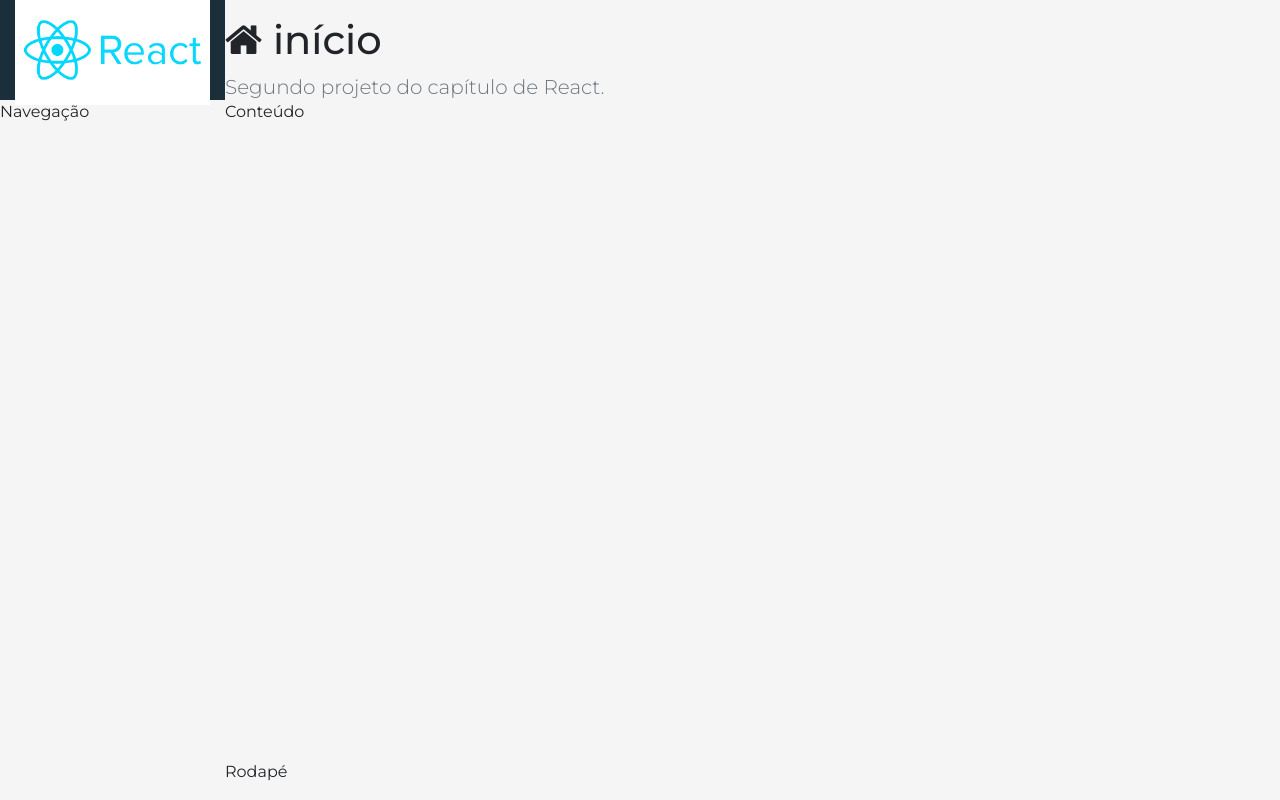
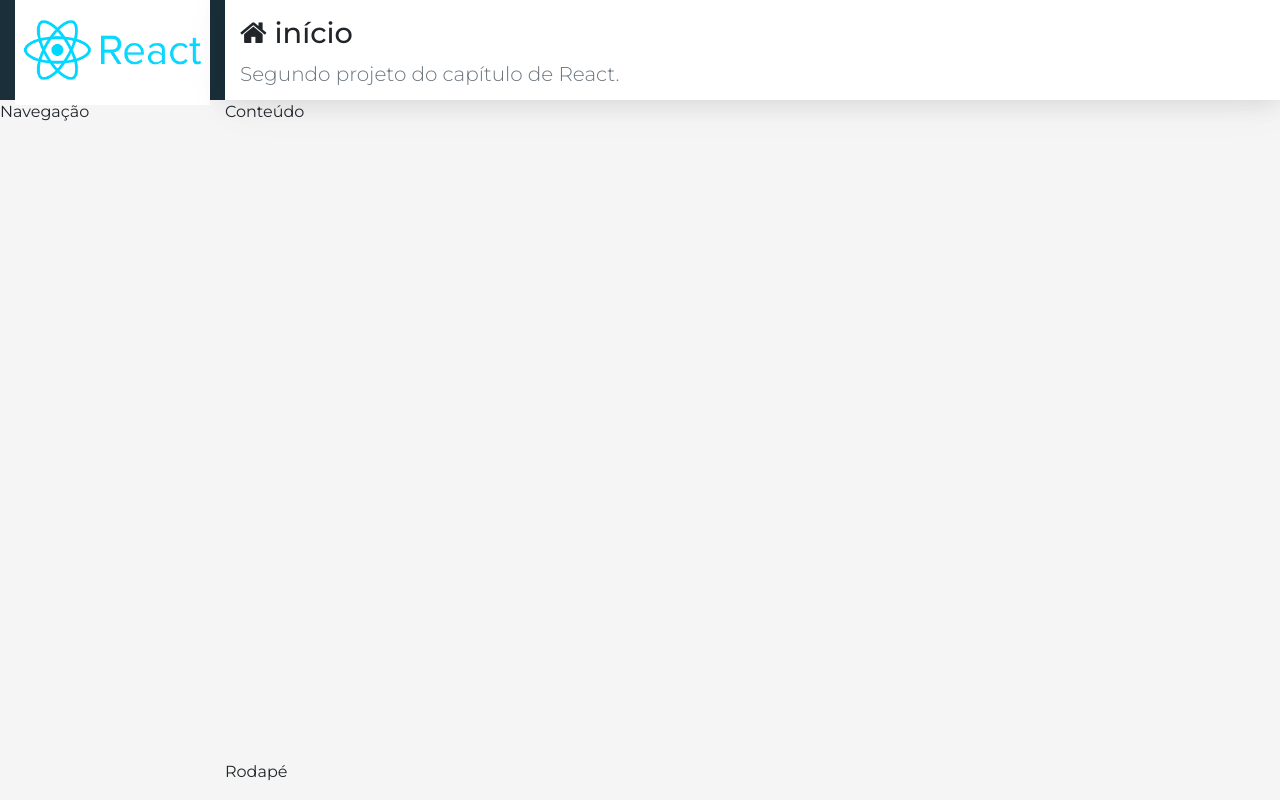
Before and after one commit to marcelobiao/basic-crud-react, a React (Create React App) app in the folder frontend/: page / in a window 1280 px wide. Built offline with nearby package versions, Linux system fonts and the light colour scheme.

Commit message:
Corrigindo bug no component Header

```diff
--- a/frontend/src/components/template/Header.jsx
+++ b/frontend/src/components/template/Header.jsx
@@ -2,9 +2,9 @@ import React from 'react'
 import './Header.css'
 
 export default props =>
-    <aside className="header d-nome d-sm-flex flex-column">
+    <header className="header d-nome d-sm-flex flex-column">
         <h1 className="mt-3">
             <i className={`fa fa-${props.icon}`}></i> {props.title}
         </h1>
         <p className="lead text-muted">{props.subtitle}</p>
-    </aside>
+    </header>
```
